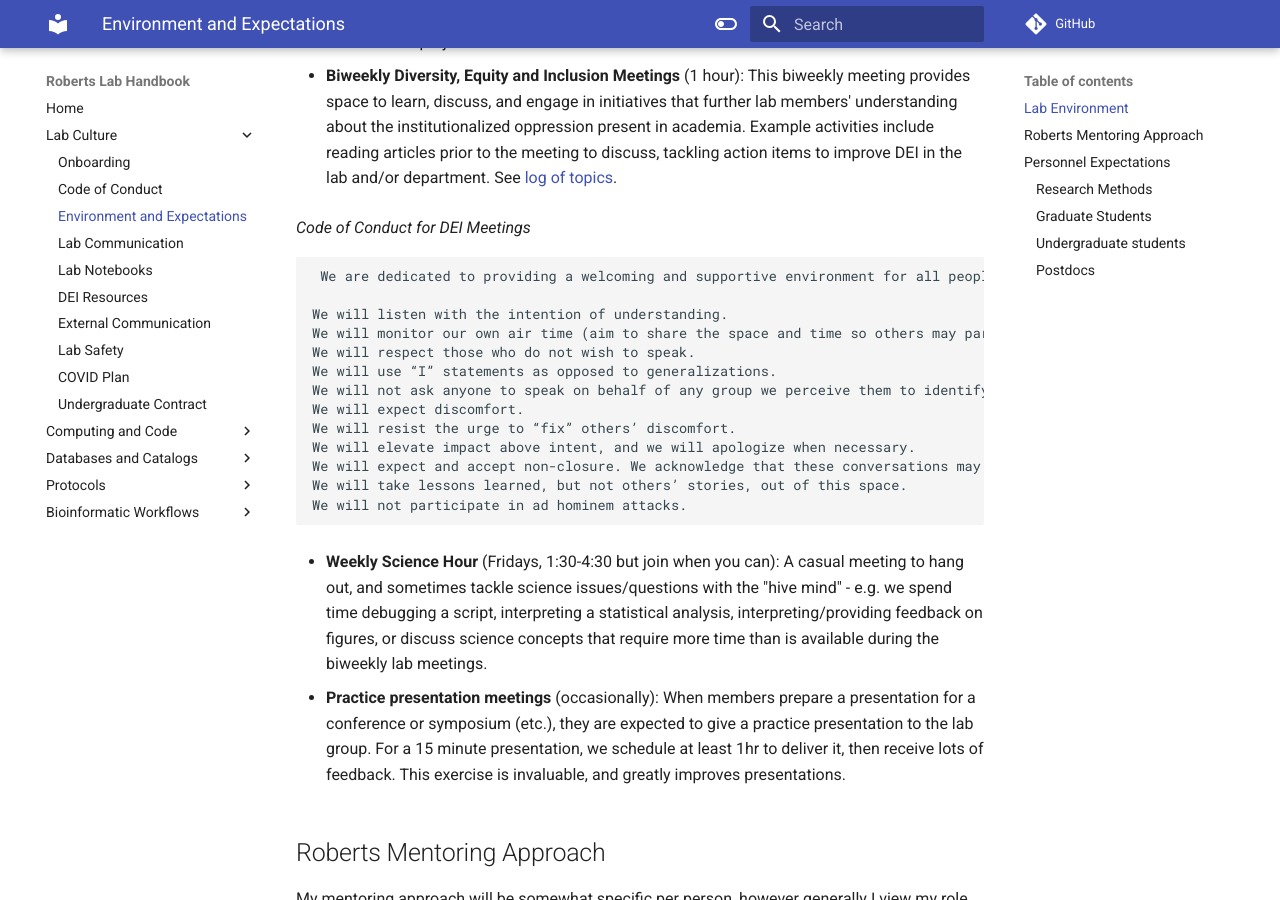
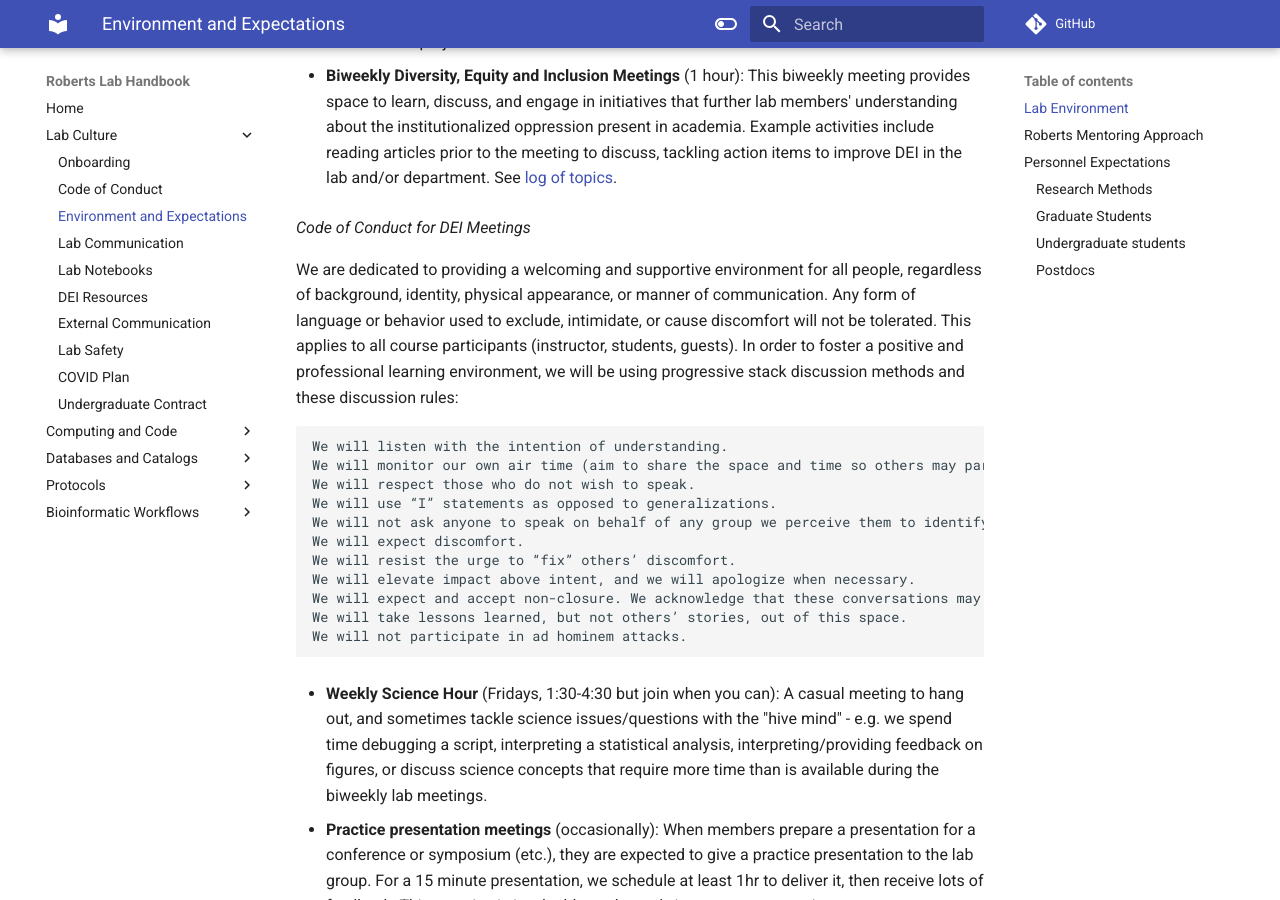
Before and after one commit to RobertsLab/resources, an MkDocs documentation site: the page built from docs/Environment-and-Expectations.md, in a window 1280 px wide and 900 px high, scrolled down 769 px. Built offline with MkDocs 1.6.1 and Material for MkDocs 9.7.7, drawn with Linux system fonts in a browser that asks for light colours; comment, search, counter and statistics services are not loaded.

````diff
--- a/docs/Environment-and-Expectations.md
+++ b/docs/Environment-and-Expectations.md
@@ -12,9 +12,8 @@ NOTE: To enable attendance, all meetings are either held in person with the opti
 
 _Code of Conduct for DEI Meetings_
 
+ We are dedicated to providing a welcoming and supportive environment for all people, regardless of background, identity, physical appearance, or manner of communication. Any form of language or behavior used to exclude, intimidate, or cause discomfort will not be tolerated. This applies to all course participants (instructor, students, guests). In order to foster a positive and professional learning environment, we will be using progressive stack discussion methods and these discussion rules:
 ```
- We are dedicated to providing a welcoming and supportive environment for all people, regardless of background, identity, physical appearance, or manner of communication. Any form of language or behavior used to exclude, intimidate, or cause discomfort will not be tolerated. This applies to all course participants (instructor, students, guests). In order to foster a positive and professional learning environment, we will be using progressive stack discussion methods and these discussion rules:
-
 We will listen with the intention of understanding.
 We will monitor our own air time (aim to share the space and time so others may participate as well).
 We will respect those who do not wish to speak.
````
